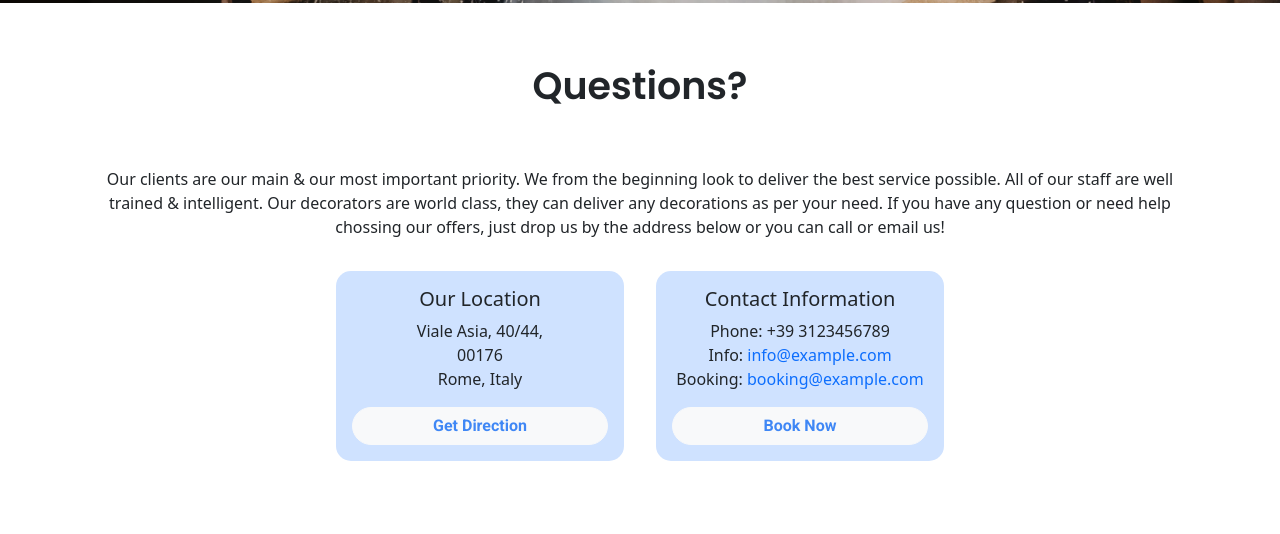
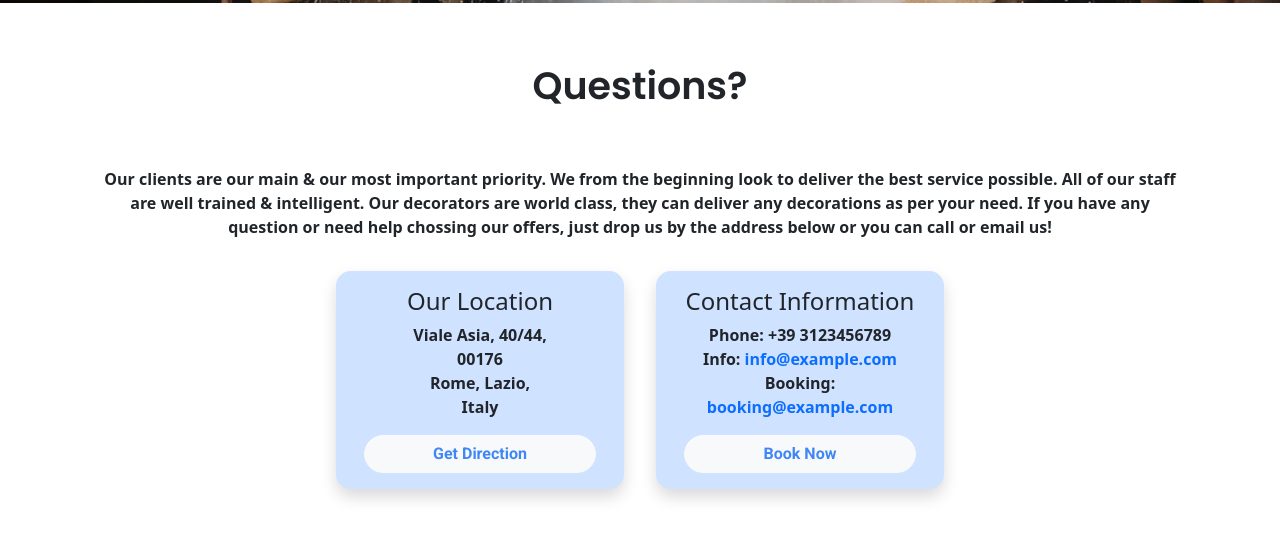
Before and after one commit to SajidJRahman/convention-center, a plain HTML site: page index.html in a window 1280 px wide. Shown: the part 833-1367 px from the top of the page. Drawn offline with nearby package versions, Linux system fonts and the light colour scheme.

Commit message:
finished

```diff
--- a/index.html
+++ b/index.html
@@ -87,22 +87,22 @@
         <!-- contact us -->
         <section class="container" id="contact">
             <h1 class="text-center title-padding title-h1">Questions?</h1>
-            <p class="container text-center ">Our clients are our main & our most important priority. We from the beginning look to deliver the best service possible. All of our staff are well trained & intelligent. Our decorators are world class, they can deliver any decorations as per your need. If you have any question or need help chossing our offers, just drop us by the address below or you can call or email us!</p>
-            <div class="d-flex justify-content-center align-items-center">
-                <div class="card text-center m-3 bg-contact card-rounded border-0" style="width: 18rem;">
+            <p class="container text-center fw-bold">Our clients are our main & our most important priority. We from the beginning look to deliver the best service possible. All of our staff are well trained & intelligent. Our decorators are world class, they can deliver any decorations as per your need. If you have any question or need help chossing our offers, just drop us by the address below or you can call or email us!</p>
+            <div class="row d-flex justify-content-center align-items-center">
+                <div class="col-lg-6 col-md-6 col-sm-12 card text-center m-3 bg-contact card-rounded border-0 shadow" style="width: 18rem;">
                     <div class="card-body">
-                        <h5 class="card-title">Our Location</h5>
-                        <p class="card-text">Viale Asia, 40/44,<br>
-                        00176<br>Rome, Italy</p>
+                        <h4 class="card-title">Our Location</h4>
+                        <p class="card-text fw-bold">Viale Asia, 40/44,<br>
+                        00176<br>Rome, Lazio,<br>Italy</p>
                         <a href="#" class="btn btn-light rounded-pill card-link-text d-grid gap-2 d-md-block">Get Direction</a>
                     </div>
                 </div>
-                <div class="card text-center m-3 bg-contact card-rounded border-0" style="width: 18rem;">
+                <div class="col-lg-6 col-md-6 col-sm-12 card text-center m-3 bg-contact card-rounded border-0 shadow" style="width: 18rem;">
                     <div class="card-body">
-                        <h5 class="card-title">Contact Information</h5>
-                        <p class="card-text m-0">Phone: +39 3123456789</p>
-                        <p class="card-text m-0">Info: <a class="text-decoration-none" href="mailto:info@example.com">info@example.com</a></p>
-                        <p class="card-text">Booking: <a class="text-decoration-none" href="mailto:booking@example.com">booking@example.com</a></p>
+                        <h4 class="card-title">Contact Information</h4>
+                        <p class="card-text m-0 fw-bold">Phone: +39 3123456789</p>
+                        <p class="card-text m-0 fw-bold">Info: <a class="text-decoration-none" href="mailto:info@example.com">info@example.com</a></p>
+                        <p class="card-text fw-bold">Booking: <a class="text-decoration-none" href="mailto:booking@example.com">booking@example.com</a></p>
                         <a href="#" class="btn btn-light rounded-pill card-link-text d-grid gap-2 d-md-block">Book Now</a>
                     </div>
                 </div>
@@ -250,9 +250,6 @@
             </div>
         </section>
     </main>
-
-
-
     <!-- footer section -->
     <footer id="bg-footer">
         <div class="container d-flex justify-content-between align-items-center" id="footer-padding">
```
Also changed, not shown: CSS/style.css (+4 -8 lines).
